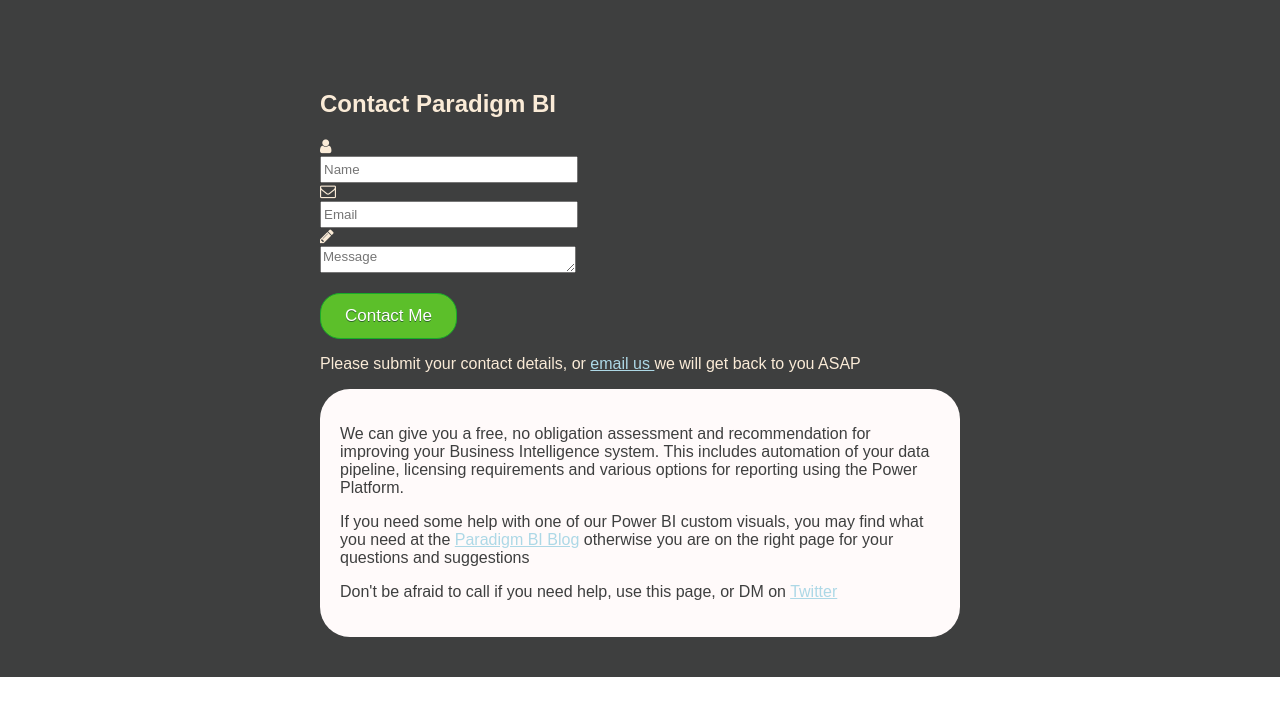
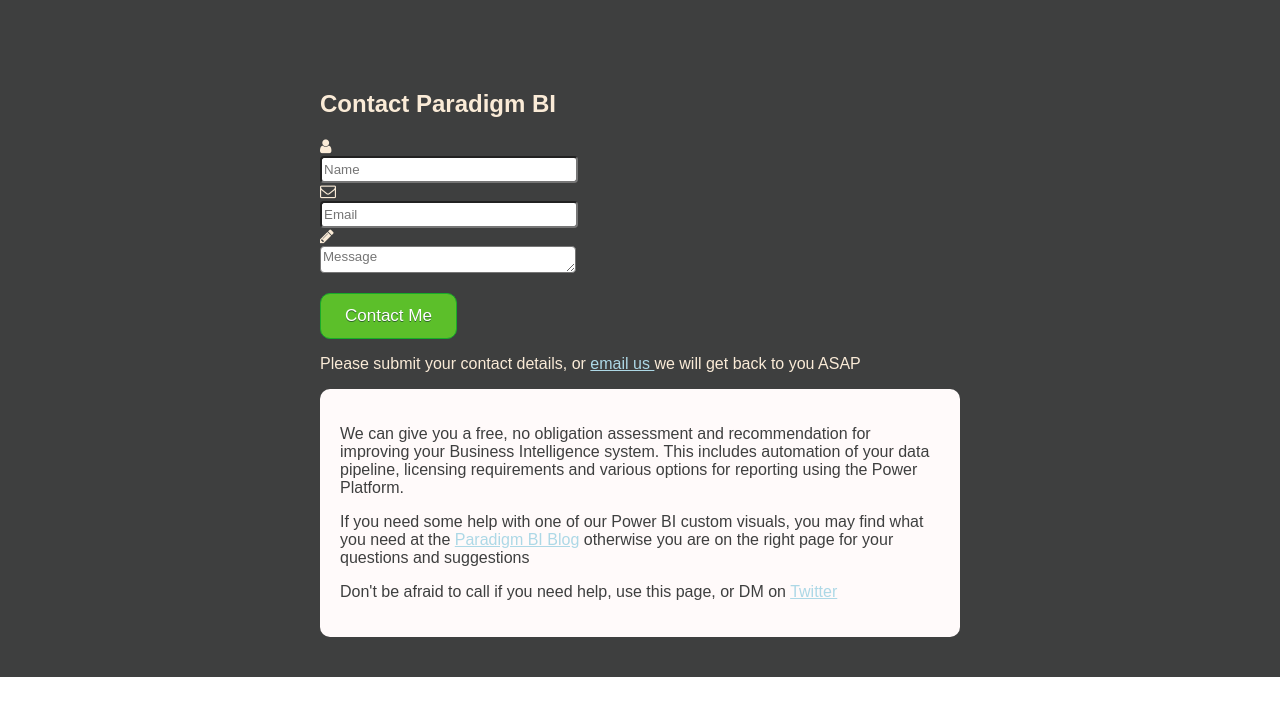
Before and after one commit to MikeAinOz/my-first-static-web-app, a plain HTML site: page index.html in a window 1280 px wide. Drawn offline with Linux system fonts and the light colour scheme.

Commit message:
updated border styles

```diff
--- a/index.html
+++ b/index.html
@@ -17,7 +17,7 @@
                 <div>
                     <div style="width:150px"><i class="fa fa-user"></i></div>
 
-                    <input asp-for="Name" type="text" placeholder="Name" style="width:250px; height: 21px;"/>
+                    <input asp-for="Name" type="text" placeholder="Name" class="formfield" />
                     <span asp-validation-for="FirstName"></span>
                 </div>
             </div>
@@ -25,7 +25,7 @@
 
                 <div style="width:150px"><i class="fa fa-envelope-o"></i></div>
                 <div>
-                    <input asp-for="Email" type="text" placeholder="Email" style="width:250px; height: 21px;"/>
+                    <input asp-for="Email" type="text" placeholder="Email" class="formfield" />
 
                 </div>
 
@@ -33,7 +33,7 @@
             <div class="form-group">
                 <div style="width:150px"><i class="fa fa-pencil"></i></div>
 
-                <textarea asp-for="Message (optional)" rows="2" style="width:250px; height: 21px;" type="text" class="form-control" placeholder="Message"></textarea>
+                <textarea asp-for="Message (optional)" rows="2" class="formfield" type="text" class="form-control" placeholder="Message"></textarea>
 
 
             </div>
--- a/styles.css
+++ b/styles.css
@@ -34,13 +34,18 @@
   color: #3E3F3F;
   background-color: snow;
   padding: 20px;
-  border-radius: 30px;
+  border-radius: 10px;
+}
+.formfield {
+  border-radius: 4px;
+  width:250px;
+  height: 21px;
 }
 
 .myButton {
 	background-color: #5cbf2a;
 	display:inline-block;
-  border-radius:20px;
+  border-radius:10px;
   border:1px solid #18ab29;
 	cursor: pointer;
 	color: #ffffff;
```
